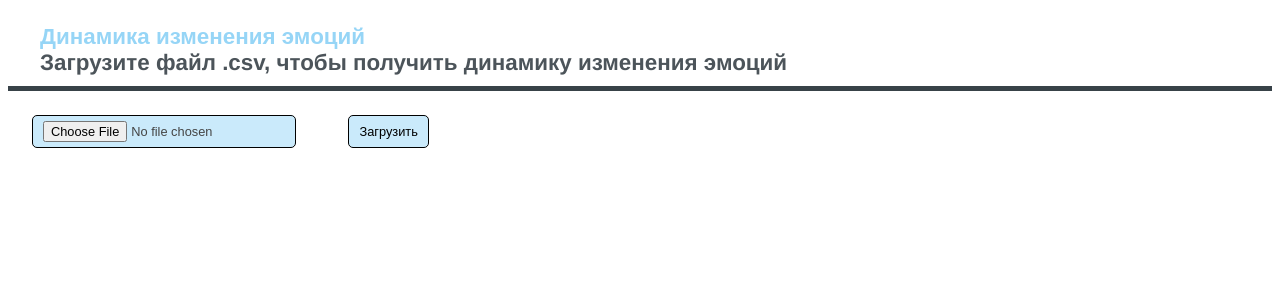
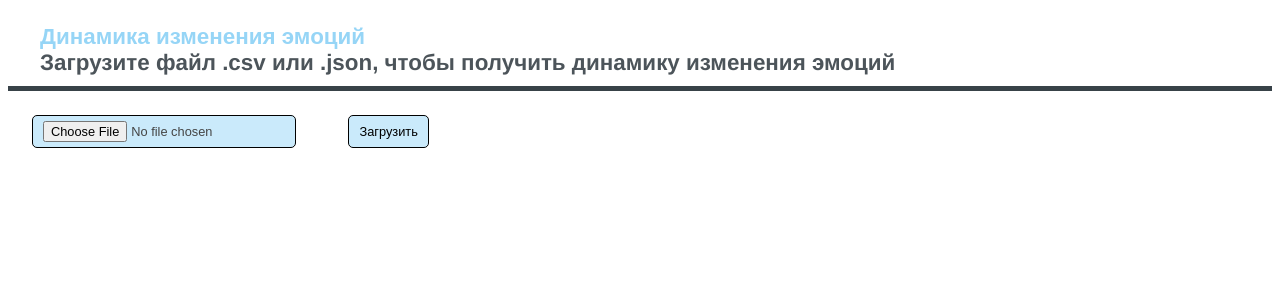
Before and after one commit to DinaShafeeva/SentimentAnalysis, a Flask app: page /upload in a window 1280 px wide. Shown: the top 300 px of the page. Run offline with Flask 2, Linux system fonts and the light colour scheme; parts of the project's set-up code (start-up, migrations or seed data) failed here and were passed over.

Commit message:
Added .json

```diff
--- a/app.py
+++ b/app.py
@@ -82,11 +82,19 @@ def redirect_to_result(name, column_text, column_time, column_id):
 
 @app.route("/data/<name>", methods=['GET', 'POST'])
 def post_result(name):
-    data = pd.read_csv('upload/' + name)
+    file_format = name[name.rfind('.'):]
+    current_name = name
+    if file_format == '.csv':
+        data = pd.read_csv('upload/' + name)
+    else:
+        data = pd.read_json('upload/' + name)
+        current_name = name[:name.rfind('.')] + '.csv'
+        data.to_csv('upload/' + current_name)
+
     columns = data.columns.values.tolist()
 
     if request.method == 'POST':
-        return redirect(url_for('redirect_to_result', name=name, column_text=request.form.get('columnText'),
+        return redirect(url_for('redirect_to_result', name=current_name, column_text=request.form.get('columnText'),
                                 column_time=request.form.get('columnTime'), column_id=request.form.get('columnId')))
 
     return render_template('data.html', tables=[data.to_html()], titles=[''], columns=columns)
--- a/templates/upload.html
+++ b/templates/upload.html
@@ -9,12 +9,12 @@
 <header>
     <div class="container">
         <h1 class="logo">Динамика изменения эмоций</h1>
-        <h1 class="rule">Загрузите файл .csv, чтобы получить динамику изменения эмоций</h1>
+        <h1 class="rule">Загрузите файл .csv или .json, чтобы получить динамику изменения эмоций</h1>
     </div>
 </header>
 <div class="divider"></div>
 <form method=post enctype=multipart/form-data>
-    <input type=file name=file class="file" accept=".csv">
+    <input type=file name=file class="file" accept=".csv, .json">
     <input type=submit value=Загрузить class="button">
 </form>
 </body>
```
